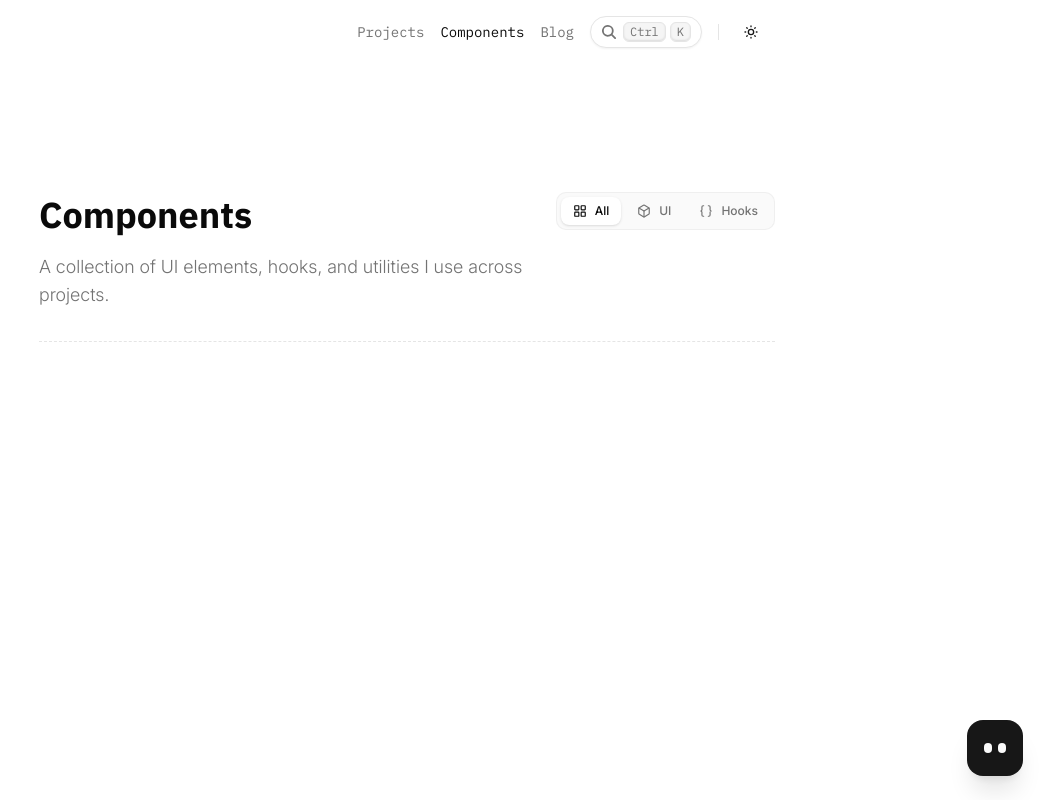
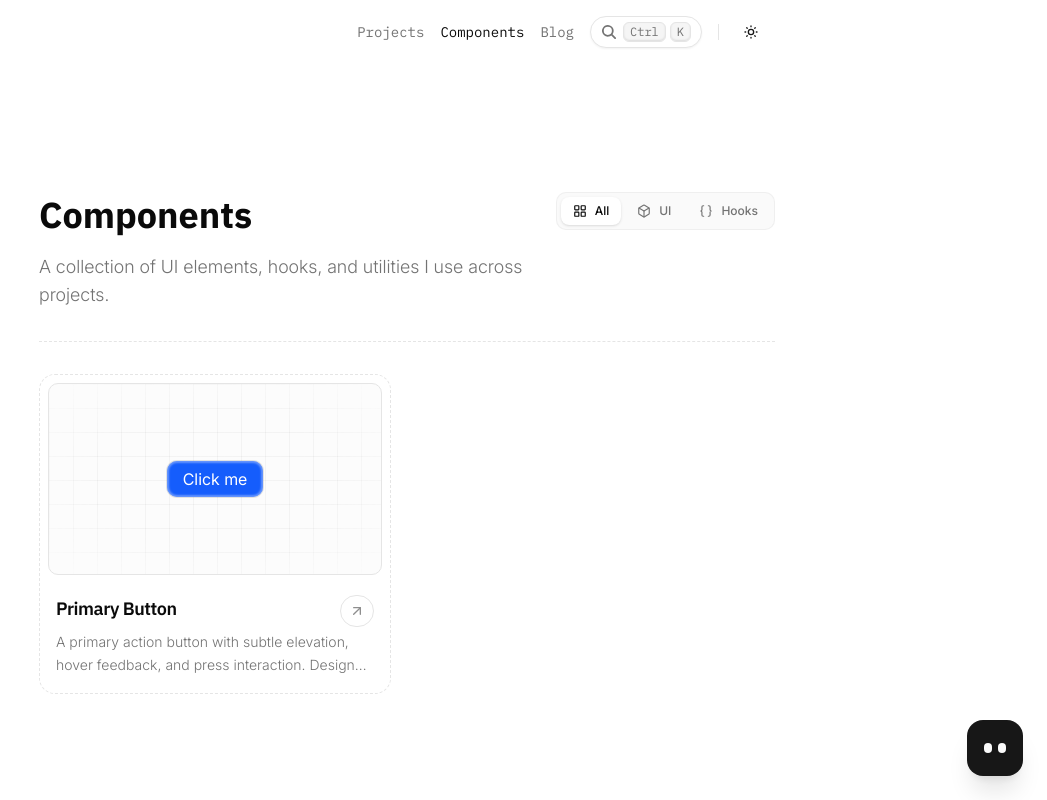
Before and after one commit to Sagar141005/sagarsaini.com, a Next.js app: page /components in a window 1280 px wide. Shown: the top 800 px of the page, without its empty margins (233-1280 px from the left). Built offline with nearby package versions, Linux system fonts and the light colour scheme.

Commit message:
feat(data): add Primary button

```diff
--- a/src/data/components.tsx
+++ b/src/data/components.tsx
@@ -10,4 +10,22 @@ export type ComponentItem = {
   installation?: string;
 };
 
-export const ALL_COMPONENTS: ComponentItem[] = [];
+export const ALL_COMPONENTS: ComponentItem[] = [
+  {
+    slug: "button-primary",
+    title: "Primary Button",
+    description:
+      "A primary action button with subtle elevation, hover feedback, and press interaction. Designed for clear call-to-action usage.",
+    category: "UI",
+    preview: (
+      <button className="px-4 py-1.5 w-fit rounded-lg bg-blue-600 hover:bg-blue-700 text-white shadow-[0px_0px_2px_2px_rgba(255,255,255,0.35)_inset] ring ring-black/10 cursor-pointer hover:scale-105 active:scale-95 transition-all ease-out duration-200">
+        Click me
+      </button>
+    ),
+    code: `<button className="px-4 py-1.5 w-fit rounded-lg bg-blue-600 hover:bg-blue-700 text-white shadow-[0px_0px_2px_2px_rgba(255,255,255,0.35)_inset] ring ring-black/10 cursor-pointer hover:scale-105 active:scale-95 transition-all ease-out duration-200">
+  Click me
+</button>`,
+    installation: `// Requires Tailwind CSS
+// No additional dependencies`,
+  },
+];
```
